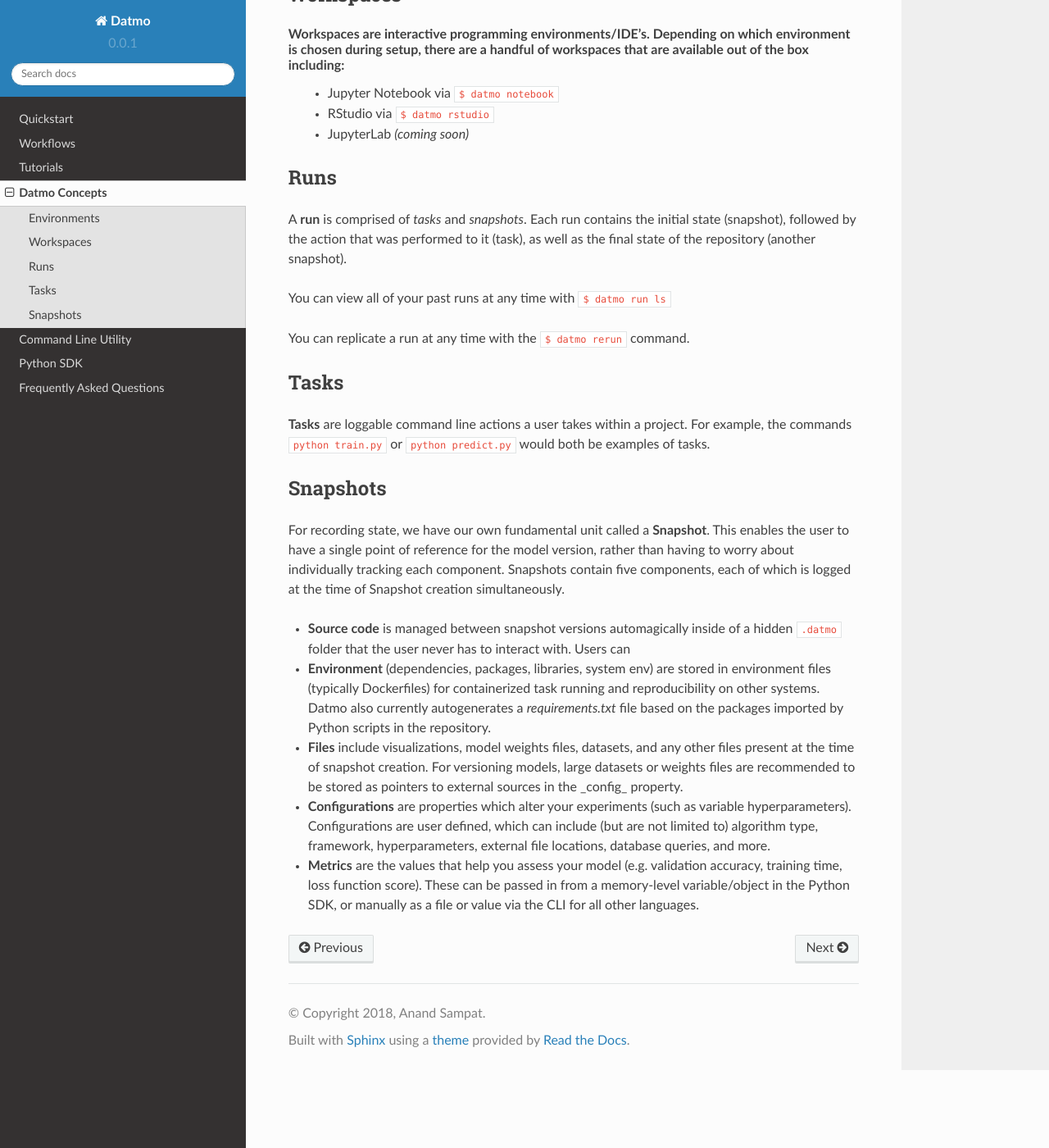
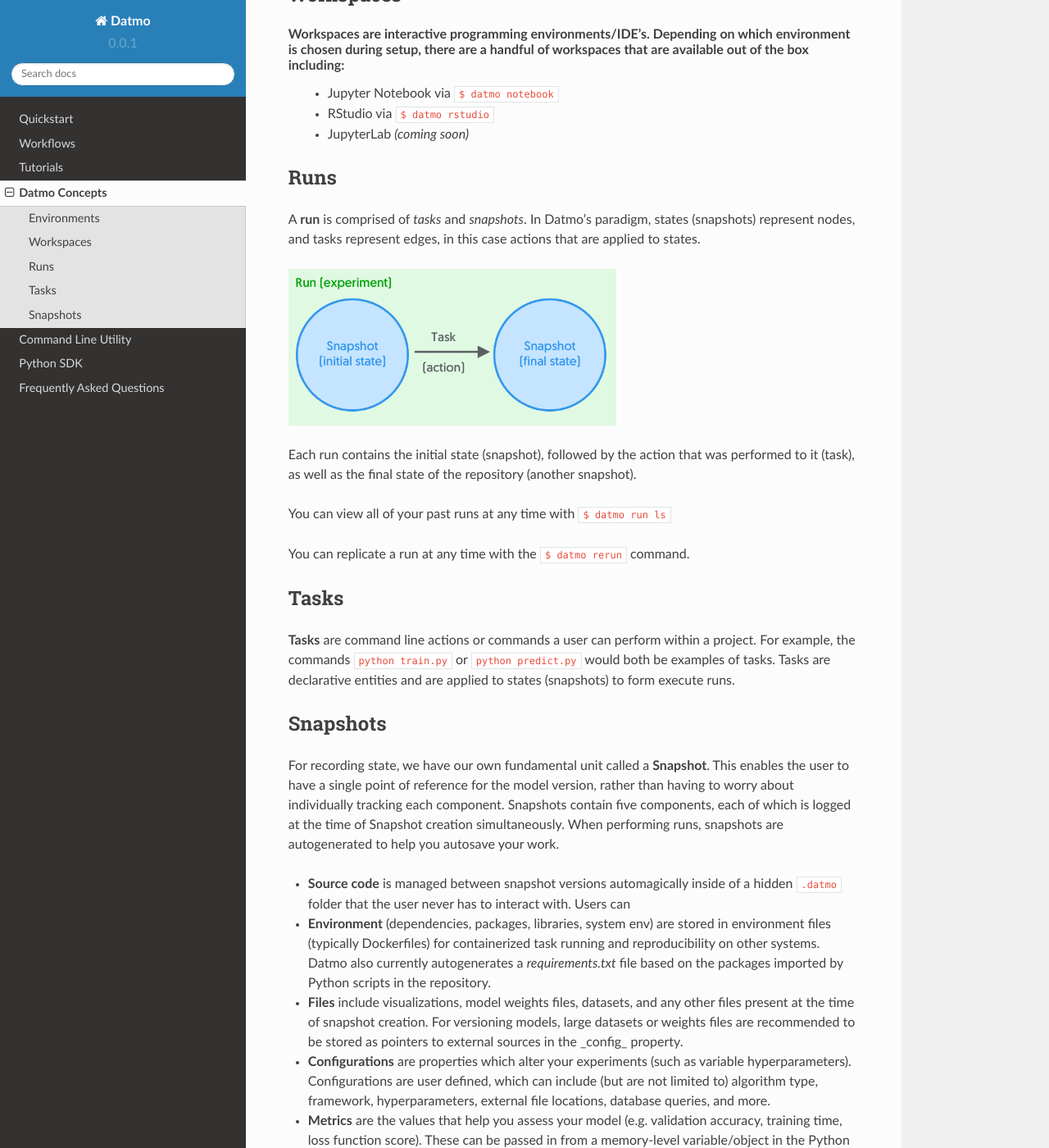
Before and after one commit to datmo/datmo, a Sphinx documentation site: the page built from docs/concepts.rst, in a window 1280 px wide and 1400 px high, scrolled down 433 px. Shown: the whole window at 82% size. Built offline with Sphinx 7.4.7 and the Read the Docs theme 2.0.0, drawn with Linux system fonts in a browser that asks for light colours; pages that are not in the unit, such as notebooks, are missing from menus.

Commit message:
correct verbiage around runs/tasks in concepts and add graphic to describe relationship

```diff
--- a/docs/concepts.rst
+++ b/docs/concepts.rst
@@ -20,7 +20,13 @@
 Runs
 --------------
 
-A **run** is comprised of *tasks* and *snapshots*. Each run contains the initial state (snapshot), followed by the action that was performed to it (task), as well as the final state of the repository (another snapshot).
+A **run** is comprised of *tasks* and *snapshots*. In Datmo's paradigm, states (snapshots) represent nodes, and tasks represent edges, in this case actions that are applied to states.
+
+.. image:: img/run-paradigm.png
+  :width: 400
+  :alt: Graph showing a run containing an initial snapshot, a task, and the resulting snapshot.
+
+Each run contains the initial state (snapshot), followed by the action that was performed to it (task), as well as the final state of the repository (another snapshot).
 
 You can view all of your past runs at any time with ``$ datmo run ls``
 
@@ -29,13 +35,13 @@
 Tasks
 ---------
 
-**Tasks** are loggable command line actions a user takes within a project. For example, the commands ``python train.py`` or ``python predict.py`` would both be examples of tasks.
+**Tasks** are command line actions or commands a user can perform within a project. For example, the commands ``python train.py`` or ``python predict.py`` would both be examples of tasks. Tasks are declarative entities and are applied to states (snapshots) to form execute runs.
 
 
 Snapshots
 -------------
 
-For recording state, we have our own fundamental unit called a **Snapshot**. This enables the user to have a single point of reference for the model version, rather than having to worry about individually tracking each component. Snapshots contain five components, each of which is logged at the time of Snapshot creation simultaneously.
+For recording state, we have our own fundamental unit called a **Snapshot**. This enables the user to have a single point of reference for the model version, rather than having to worry about individually tracking each component. Snapshots contain five components, each of which is logged at the time of Snapshot creation simultaneously. When performing runs, snapshots are autogenerated to help you autosave your work.
 
 - **Source code** is managed between snapshot versions automagically inside of a hidden ``.datmo`` folder that the user never has to interact with. Users can
 
```
Also changed, not shown: docs/img/run-paradigm.png (added).
